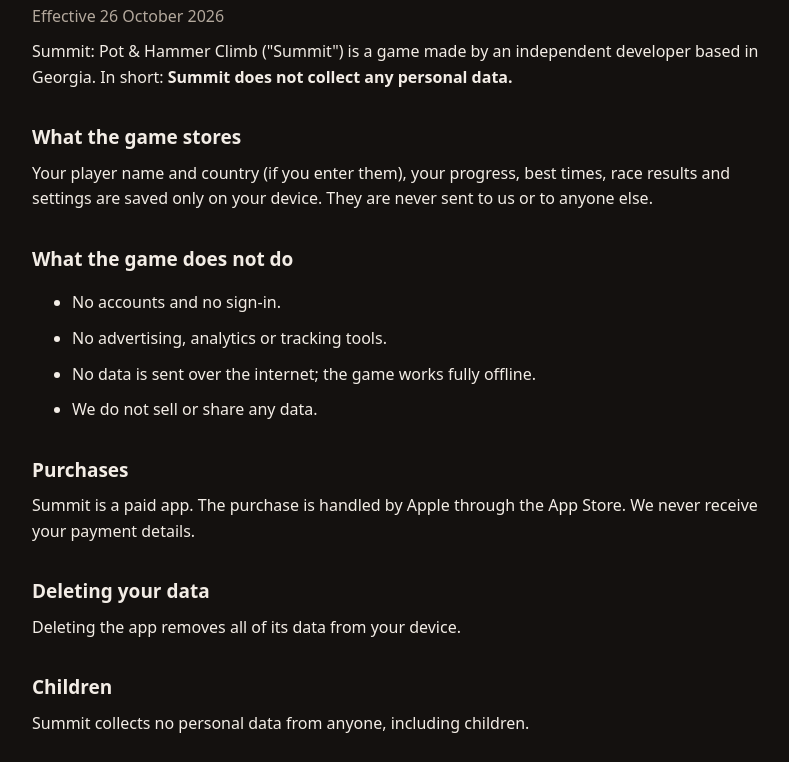
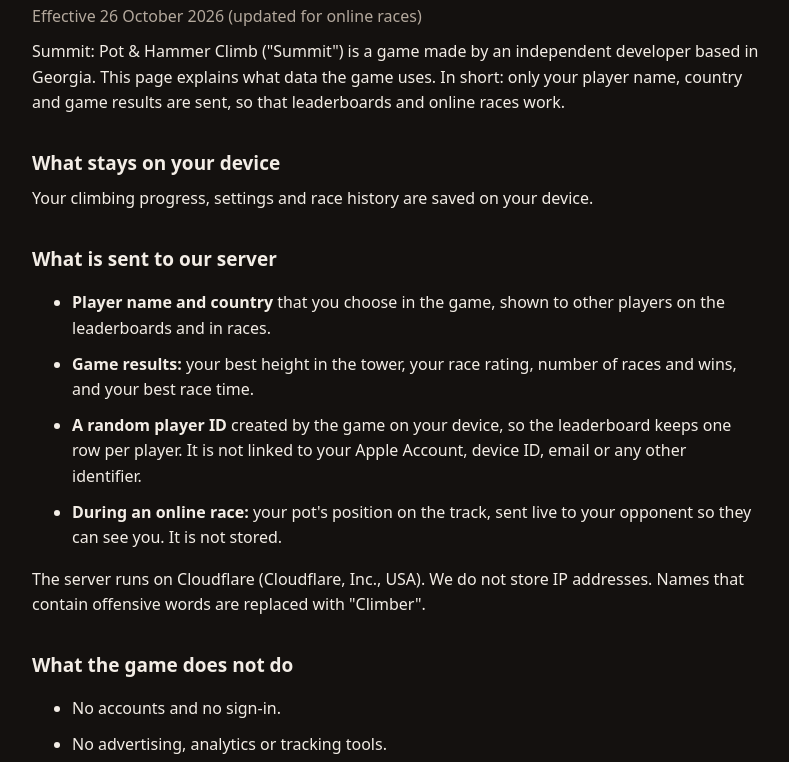
Before and after one commit to kokatomaradze2424-collab/summit, a plain HTML site: page privacy.html in a window 1280 px wide. Shown: the part 190-952 px from the top of the page, without its empty margins (244-1033 px from the left). Drawn offline with Linux system fonts and the light colour scheme.

Commit message:
Privacy: online races and leaderboards

```diff
--- a/privacy.html
+++ b/privacy.html
@@ -9,18 +9,27 @@
 </style></head><body><main>
 <div class="brand"><img src="assets/icon-180.png" alt="">Summit</div>
 <nav><a href="./">Support</a><a href="privacy.html">Privacy Policy</a></nav>
-<h1>Privacy Policy</h1><p class="muted">Effective 26 October 2026</p>
-<p>Summit: Pot &amp; Hammer Climb ("Summit") is a game made by an independent developer based in Georgia. In short: <b>Summit does not collect any personal data.</b></p>
-<h2>What the game stores</h2>
-<p>Your player name and country (if you enter them), your progress, best times, race results and settings are saved only on your device. They are never sent to us or to anyone else.</p>
+<h1>Privacy Policy</h1><p class="muted">Effective 26 October 2026 (updated for online races)</p>
+<p>Summit: Pot &amp; Hammer Climb ("Summit") is a game made by an independent developer based in Georgia. This page explains what data the game uses. In short: only your player name, country and game results are sent, so that leaderboards and online races work.</p>
+<h2>What stays on your device</h2>
+<p>Your climbing progress, settings and race history are saved on your device.</p>
+<h2>What is sent to our server</h2>
+<ul>
+<li><b>Player name and country</b> that you choose in the game, shown to other players on the leaderboards and in races.</li>
+<li><b>Game results:</b> your best height in the tower, your race rating, number of races and wins, and your best race time.</li>
+<li><b>A random player ID</b> created by the game on your device, so the leaderboard keeps one row per player. It is not linked to your Apple Account, device ID, email or any other identifier.</li>
+<li><b>During an online race:</b> your pot's position on the track, sent live to your opponent so they can see you. It is not stored.</li>
+</ul>
+<p>The server runs on Cloudflare (Cloudflare, Inc., USA). We do not store IP addresses. Names that contain offensive words are replaced with "Climber".</p>
 <h2>What the game does not do</h2>
-<ul><li>No accounts and no sign-in.</li><li>No advertising, analytics or tracking tools.</li><li>No data is sent over the internet; the game works fully offline.</li><li>We do not sell or share any data.</li></ul>
+<ul><li>No accounts and no sign-in.</li><li>No advertising, analytics or tracking tools.</li><li>No chat or messages between players.</li><li>We do not sell or share any data.</li></ul>
+<p>Climbing the tower works fully offline. If you never connect, nothing is sent.</p>
 <h2>Purchases</h2>
 <p>Summit is a paid app. The purchase is handled by Apple through the App Store. We never receive your payment details.</p>
 <h2>Deleting your data</h2>
-<p>Deleting the app removes all of its data from your device.</p>
+<p>Deleting the app removes all of its data from your device. To remove your leaderboard row, email us your player name and we will delete it.</p>
 <h2>Children</h2>
-<p>Summit collects no personal data from anyone, including children.</p>
+<p>Summit does not knowingly collect personal data from children. A player name can be any nickname; please don't use your real full name.</p>
 <h2>Changes</h2>
 <p>If this policy changes, the new version will be published on this page with a new date.</p>
 <h2>Contact</h2>
```
Also changed, not shown: index.html (+1 -1 lines).
